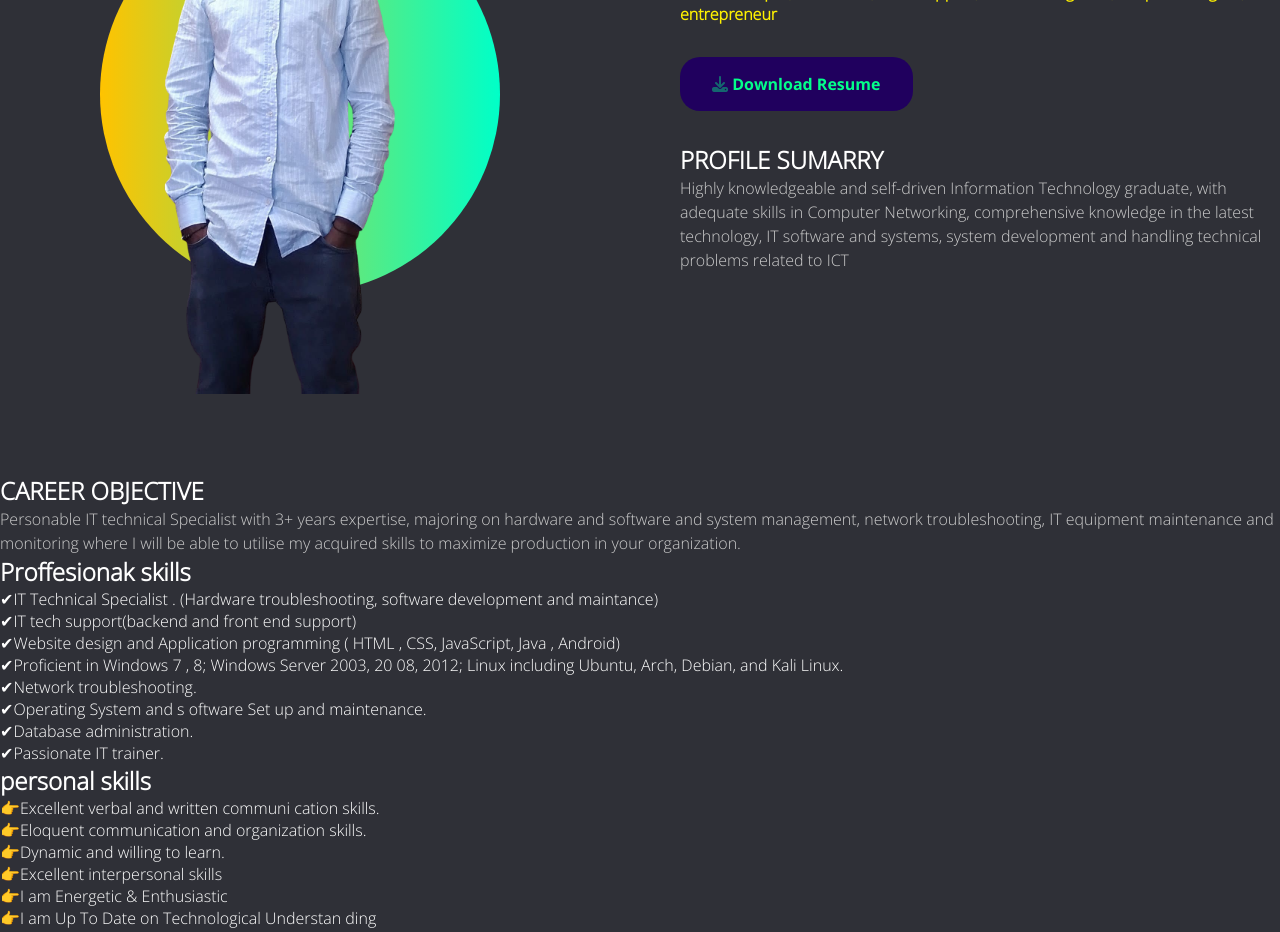
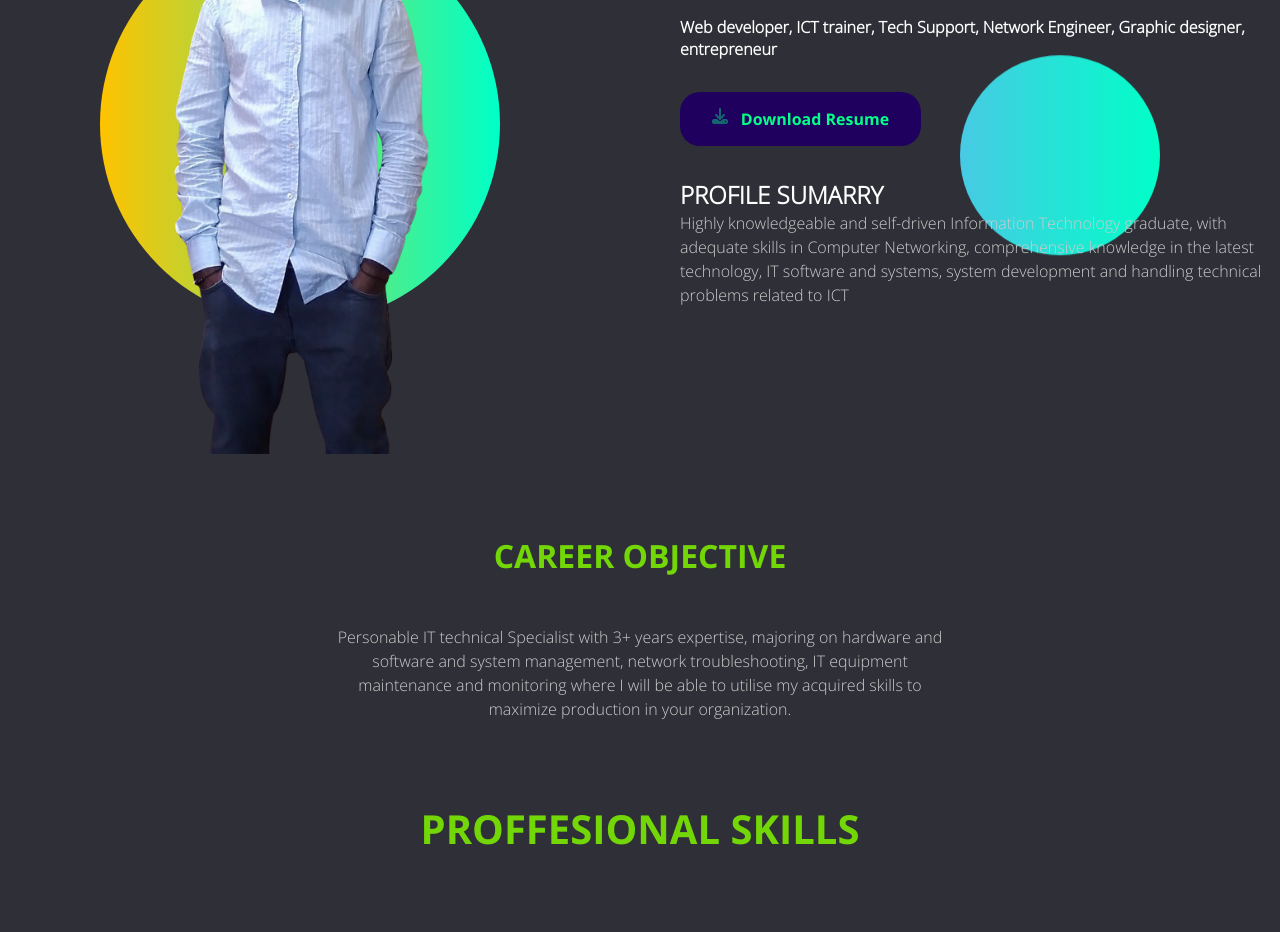
Before and after one commit to githukelvin/peter-s, a website: page index.html in a window 1280 px wide. Shown: the part 345-1277 px from the top of the page. Drawn offline with Linux system fonts and the light colour scheme.

Commit message:
second and last day of the build

```diff
--- a/css/main.css
+++ b/css/main.css
@@ -16,13 +16,29 @@ html, body {
   scroll-behavior: smooth;
 }
 
-p {
+p, li {
   color: #ccc;
   line-height: 1.5;
 }
 
+h1 {
+  color: #73d707;
+  font-family: "bold";
+  text-transform: uppercase;
+  font-size: 2em;
+}
+
+li span {
+  color: #73d707;
+}
+
 .container {
   max-width: 1440px;
+  margin-inline: auto;
+}
+
+.sect {
+  max-width: 900px;
   margin-inline: auto;
 }
 
@@ -54,6 +70,29 @@ p {
   font-style: normal;
   font-display: swap;
 }
+#about .career h1 {
+  text-align: center;
+  margin-bottom: 3rem;
+}
+#about .career p {
+  width: 70%;
+  text-align: center;
+  margin-inline: auto;
+}
+
+#skills .proff {
+  position: relative;
+}
+#skills .proff h1 {
+  text-align: center;
+  position: relative;
+  margin-block: 2em;
+  font-size: 2.5em;
+}
+#skills .proff p {
+  margin-top: 3em;
+}
+
 #hero {
   display: grid;
   grid-template-columns: auto 1fr;
@@ -63,10 +102,56 @@ p {
 #hero .img {
   display: flex;
   width: 600px;
-  height: 600px;
+  height: 660px;
   position: relative;
 }
-#hero .img .blob1 {
+#hero .img img {
+  width: 100%;
+  height: 100%;
+  position: absolute;
+  object-fit: contain;
+  z-index: 21;
+  animation: imge 2s alternate infinite;
+}
+#hero .text {
+  display: grid;
+  place-content: center;
+  gap: 2em;
+  z-index: 34;
+}
+#hero .text .blob2 {
+  width: 200px;
+  height: 200px;
+  position: absolute;
+  top: 40%;
+  left: 75%;
+  z-index: -1;
+  transform: translate(-40%, -75%);
+  background-image: linear-gradient(to right, #48cae4, #00ffc8);
+  border-radius: 50%;
+  animation: blob2 10s alternate infinite;
+}
+#hero .text h1 {
+  font-family: "bold";
+  text-transform: uppercase;
+}
+#hero .text a {
+  color: #03ff89;
+  background: #20005e;
+  width: fit-content;
+  border-radius: 20px;
+  display: flex;
+  gap: 0.8em;
+  padding: 1rem 2rem;
+  font-family: "bold";
+}
+#hero .text .profile {
+  display: flex;
+  position: relative;
+  z-index: 32;
+}
+
+.blob1 {
   width: 400px;
   height: 400px;
   position: absolute;
@@ -75,44 +160,28 @@ p {
   transform: translate(-50%, -50%);
   background-image: linear-gradient(to right, #ffc300, #00ffc8);
   border-radius: 50%;
-}
-#hero .img img {
-  width: 100%;
-  height: 100%;
-  position: absolute;
-  object-fit: contain;
-  z-index: 21;
-  animation: imge 2s linear infinite;
-}
-#hero .text {
-  display: grid;
-  place-content: center;
-  gap: 2em;
-}
-#hero .text h1 {
-  font-family: "bold";
-  text-transform: uppercase;
-}
-#hero .text h4 {
-  color: #fff100;
-}
-#hero .text a {
-  color: #03ff89;
-  background: #20005e;
-  width: fit-content;
-  border-radius: 20px;
-  padding: 1rem 2rem;
-  font-family: "bold";
+  animation: blob 5s alternate infinite;
 }
 
 @keyframes imge {
   0% {
-    transform: translateX(0);
+    transform: translate(0);
+  }
+  100% {
+    transform: translateX(30px);
   }
 }
 @keyframes blob {
   0% {
+    transform: translate(0);
+  }
+}
+@keyframes blob2 {
+  0% {
     transform: translateX(0);
+  }
+  100% {
+    transform: translateY(100px);
   }
 }
 .navbar {
--- a/index.html
+++ b/index.html
@@ -44,6 +44,8 @@
                         <img src="./assets/images/peter.png" alt="peters image">
                     </div>
                     <div class="text">
+                        <div class="blob2"></div>
+
                         <h1>Maina Peter Waruru</h1>
                         <h4>Web developer, ICT trainer, Tech Support, Network Engineer, Graphic designer, entrepreneur</h4>
                         <a href="./assets/Peters cv.pdf"><i class="fa-solid fa-download fa-beat-fade"></i> Download Resume</a>
@@ -59,7 +61,7 @@
                         </div>
                     </div>
             </section>
-            <section id="about">
+            <section class="sect" id="about">
                 <div class="career">
                     <h1>CAREER OBJECTIVE</h1>
                     <p>Personable IT technical Specialist with 3+ years expertise, majoring on hardware and software and system
@@ -70,9 +72,9 @@
                         maximize production in your organization.</p>
                 </div>
             </section>
-            <section id="skills">
+            <section class="sect" id="skills">
                 <div class="proff">
-                    <h1>Proffesionak skills</h1>
+                    <h1>Proffesional skills</h1>
                     <ul>
                         <li><span class="tick">✔</span>IT Technical Specialist . (Hardware troubleshooting, software development and maintance)</li>
                         <li><span class="tick">✔</span>IT tech support(backend and front end support)</li>
@@ -98,7 +100,7 @@
                 </ul>
                 </div>
             </section>
-            <section id="projects">
+            <section  class="sect"id="projects">
                 <h1>work experience</h1>
                 <div class="work">
                     <h3>Computer Trainer</h3>
@@ -191,7 +193,7 @@
 
 
             </section>
-            <section id="education">
+            <section class="sect" id="education">
                 <h1>education</h1>
                 <div class="edu">
                     <h3>Bachelor of
@@ -224,7 +226,7 @@
                 </div>
             </section>
 
-            <section id="contact">
+            <section class="sect" id="contact">
                 <div class="details">
                     <div class="detail">
                         <h3><i class="fa-solid fa-house fa-bounce"></i>Residence</h3>
--- a/package.json
+++ b/package.json
@@ -19,7 +19,7 @@
     "gulp-postcss": "^9.0.1",
     "gulp-sass": "^5.1.0",
     "gulp-terser": "^2.1.0",
-    "sass": "^1.61.0"
+    "sass": "^1.62.0"
   },
   "type": "module"
 }
```
Also changed, not shown: 1 other file.
